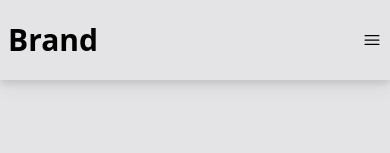
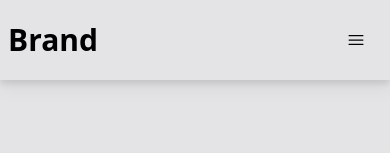
Before and after one commit to traviswilliams997/cloud-management-react, a React (Create React App) app: page / in a window 390 px wide. Shown: the top 153 px of the page. Built offline with nearby package versions, Linux system fonts and the light colour scheme.

Commit message:
Edit navbar

```diff
--- a/src/components/Navbar.jsx
+++ b/src/components/Navbar.jsx
@@ -24,7 +24,7 @@ const Navbar = () => {
             </div>
 
 
-            <div className='md:hidden' onClick={handleClick}>
+            <div className='md:hidden mr-4' onClick={handleClick}>
                 {!nav ? <Bars3Icon className='w-5'/> : <XMarkIcon className='w-5'/>  }
 
             </div>
```
